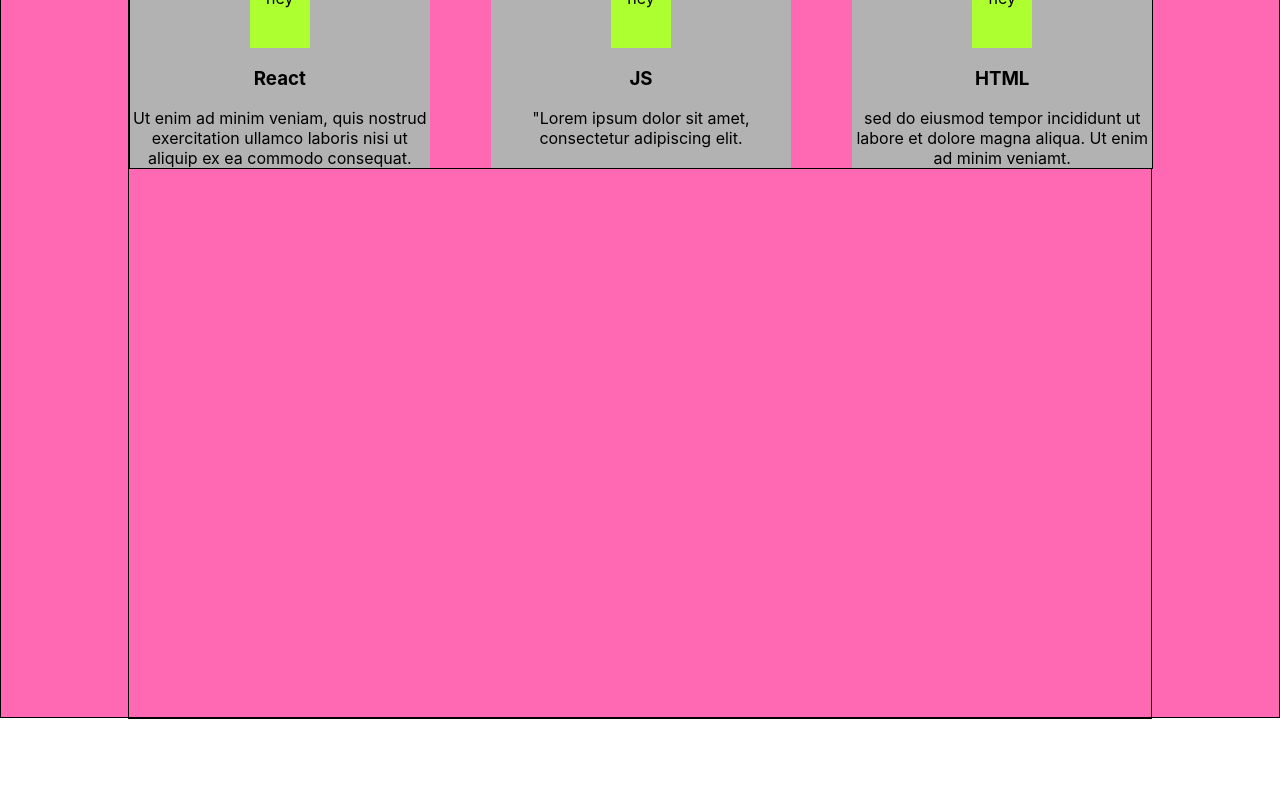
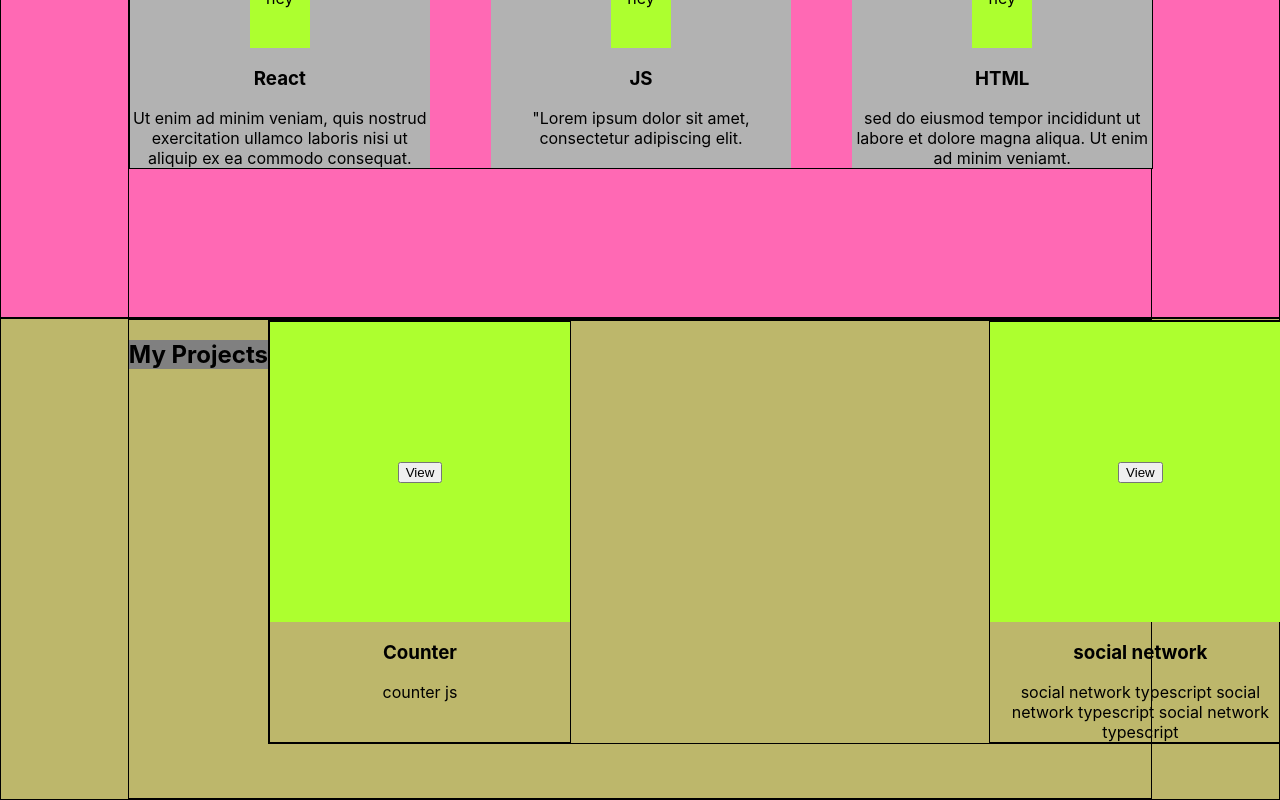
Before and after one commit to digitrom/my-portfolio, a React (Create React App) app: page / in a window 1280 px wide. Shown: the part 964-1764 px from the top of the page. Before the commit the page ends 1683 px from the top, so only its background shows below. Built offline with nearby package versions, Linux system fonts and the light colour scheme.

Commit message:
My Projects block - done

```diff
--- a/src/App.tsx
+++ b/src/App.tsx
@@ -3,6 +3,7 @@
 import Header from "./header/Header";
 import Main from "./main/Main";
 import Skills from "./skills/Skills";
+import Projects from "./projects/Projects";
 
 function App() {
     return (
@@ -10,6 +11,7 @@
             <Header/>
             <Main/>
             <Skills/>
+            <Projects/>
         </div>
     );
 }
--- /dev/null
+++ b/src/button/Button.tsx
@@ -0,0 +1,14 @@
+import React from 'react';
+
+
+type ButtonPropsType = {
+    title: string
+}
+
+const Button = (props: ButtonPropsType) => {
+    return (
+        <button>{props.title}</button>
+    );
+};
+
+export default Button;
--- a/src/common/styles/Container.module.css
+++ b/src/common/styles/Container.module.css
@@ -1,7 +1,6 @@
 .container {
     border: 1px solid;
     width: 80%;
-    height: 100%;
     display: flex;
     flex-wrap: wrap;
 }
--- a/src/main/Main.module.css
+++ b/src/main/Main.module.css
@@ -9,6 +9,7 @@
 .mainContainer {
     justify-content: space-between;
     align-items: center;
+    height: 100%;
 }
 
 
--- /dev/null
+++ b/src/projects/Projects.module.css
@@ -0,0 +1,25 @@
+.projectsBlock {
+    border: 1px solid;
+    height: 60vh;
+    background-color: darkkhaki;
+    display: flex;
+    justify-content: space-around;
+}
+
+.projectContainer {
+    flex-direction: column;
+    align-items: center;
+
+}
+
+.project {
+    border: 1px solid;
+    width: 100%;
+    display: flex;
+    justify-content: space-between;
+}
+
+.title {
+    /*width: 400px;*/
+    background-color: grey;
+}
--- /dev/null
+++ b/src/projects/Projects.tsx
@@ -0,0 +1,20 @@
+import React from 'react';
+import styleContainer from './Projects.module.css'
+import style from '../common/styles/Container.module.css'
+import Project from "./project/Project";
+
+const Projects = () => {
+    return (
+        <div className={styleContainer.projectsBlock}>
+            <div className={`${styleContainer.projectContainer} ${style.container}`}>
+                <h2 className={styleContainer.title}>My Projects</h2>
+                <div className={styleContainer.project}>
+                    <Project projectImage={''} title={'Counter'} description={'counter js'}/>
+                    <Project projectImage={''} title={'social network'} description={'social network typescript social network typescript social network typescript'}/>
+                </div>
+            </div>
+        </div>
+    );
+};
+
+export default Projects;
--- /dev/null
+++ b/src/projects/project/Project.module.css
@@ -0,0 +1,14 @@
+.project {
+    border: 1px solid;
+    text-align: center;
+    width: 300px;
+}
+
+.image {
+    background-color: greenyellow;
+    width: 300px;
+    height: 300px;
+    display: flex;
+    justify-content: center;
+    align-items: center;
+}
--- /dev/null
+++ b/src/projects/project/Project.tsx
@@ -0,0 +1,22 @@
+import React from 'react';
+import Button from "../../button/Button";
+import style from './Project.module.css'
+
+type ProjectPropsType = {
+    projectImage: string
+    title: string
+    description: string
+}
+
+
+const Project = (props: ProjectPropsType) => {
+    return (
+        <div className={style.project}>
+            <div className={style.image} >{props.projectImage}<Button title={'View'}/></div>
+            <h3>{props.title}</h3>
+            <span>{props.description}</span>
+        </div>
+    );
+};
+
+export default Project;
--- a/src/skills/Skills.module.css
+++ b/src/skills/Skills.module.css
@@ -1,6 +1,6 @@
 .skillsBlock {
     border: 1px solid;
-    height: 100vh;
+    height: 50vh;
     background-color: hotpink;
     display: flex;
     justify-content: center;
@@ -10,6 +10,7 @@
     flex-direction: column;
     justify-content: flex-start;
     align-items: center;
+    height: 100%;
 }
 
 .skills {
```
